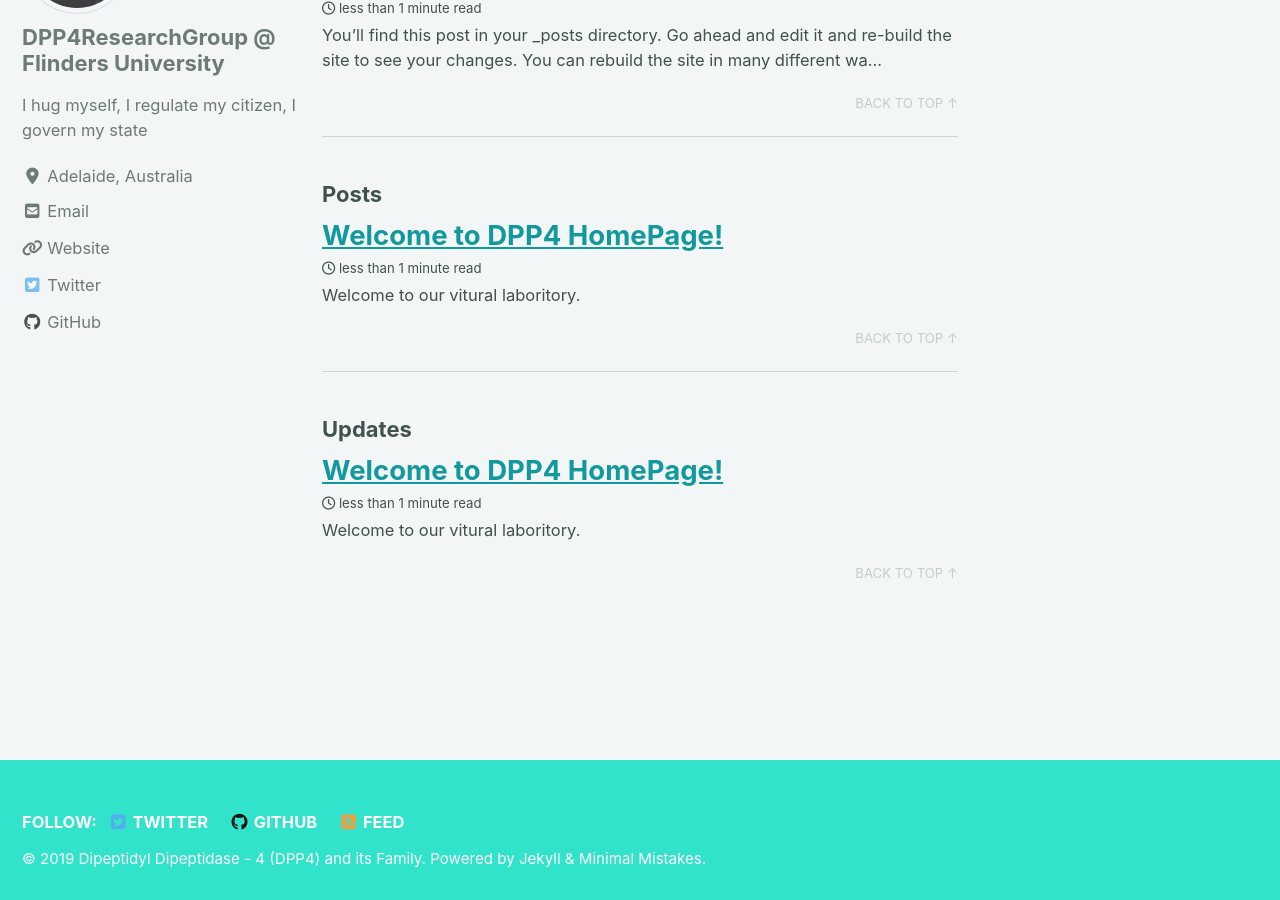
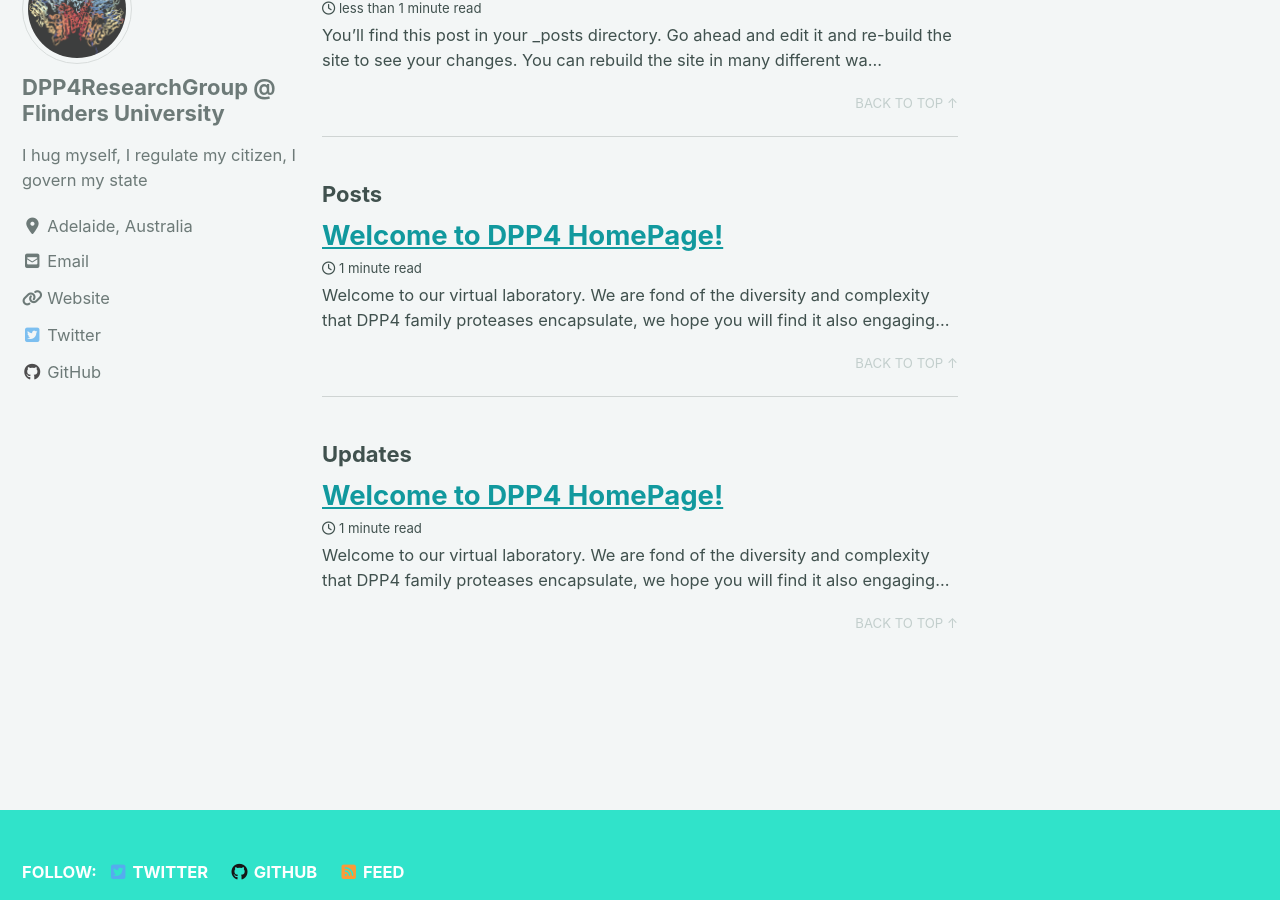
Before and after one commit to DPP4ResearchGroup/DPP4-HomePage, a Jekyll site: the page built from _pages/category-archive.md, in a window 1280 px wide and 900 px high, scrolled down 1055 px. Built offline with Jekyll 4.4.1, drawn with Linux system fonts in a browser that asks for light colours; cached includes are drawn as plain includes; nearby versions of some CDN libraries; part of the change alters nothing that is shown.

Commit message:
Welcome to DPP4 HomePage - update

```diff
--- a/_posts/2019-08-10-welcome-to-homepage.markdown
+++ b/_posts/2019-08-10-welcome-to-homepage.markdown
@@ -1,24 +1,19 @@
 ---
 title:  "Welcome to DPP4 HomePage!"
 date:   2019-08-10 21:08:53 +0930
-layout: post
+layout: single
 categories:
   - Posts
   - Updates
+author: robqiao
 ---
 
-Welcome to our vitural laboritory.
+Welcome to our virtual laboratory. We are fond of the diversity and complexity that DPP4 family proteases encapsulate, we hope you will find it also engaging, share your thoughts with us via [Twitter](https://twitter.com/{{ site.twitter.username }}) or join a conversation.
 
-You’ll find this post in your `_posts` directory. Go ahead and edit it and re-build the site to see your changes. You can rebuild the site in many different ways, but the most common way is to run `jekyll serve`, which launches a web server and auto-regenerates your site when a file is updated.
+We will periodically share and communicate some of our discoveries with you under [Blogs]({{ site.baseurl }}{% link _pages/year-archive.md %}), we may also share some of our personal stories along the way. Drop us a line or two if you find a story suits your taste, we will tailer our future stories to better engage with you.
 
-To add new posts, simply add a file in the `_posts` directory that follows the convention `YYYY-MM-DD-name-of-post.ext` and includes the necessary front matter. Take a look at the source for this post to get an idea about how it works.
+If you regard yourself as tech nerd as we do, you can find some of software we developed for our research and investigations under [Software]({{ site.baseurl }}). Software included here are all open source under `MIT` or `Apache2` licensing, please feel free to play with it yourself or share with others, if it turns out you work towards a same initiative, feel free to contribute and we will be happy to welcome you on board.
 
-Jekyll also offers powerful support for code snippets:
+If you are more scientific driven, under [Publications]({{ site.baseurl }}), we talk to you in a more scientific context. By the same token, we welcome comments and we would love to hear your thoughts.
 
-{% highlight ruby %}
-def print_hi(name)
-  puts "Hi, #{name}"
-end
-print_hi('Tom')
-#=> prints 'Hi, Tom' to STDOUT.
-{% endhighlight %}
+We are happy you land our page and we welcome to come this journey with us. Without further do, Happy Reading.
```
